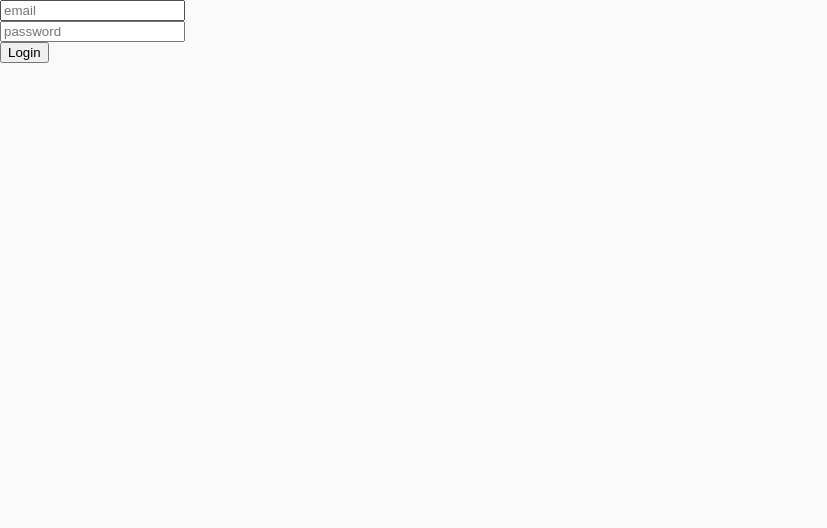
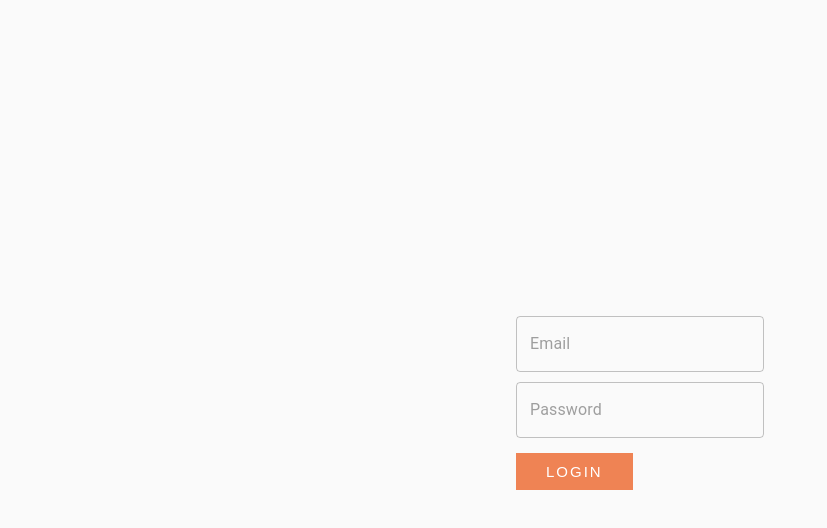
Before and after one commit to elisvcodes/TweTwe, a React (Create React App) app in the folder client/: page /signin in a window 1280 px wide. Shown: the top 528 px of the page, without its empty margins (0-827 px from the left). Built offline with nearby package versions, Linux system fonts and the light colour scheme.

Commit message:
Styled the auth page

```diff
--- a/client/src/components/auth/Auth.js
+++ b/client/src/components/auth/Auth.js
@@ -4,6 +4,37 @@ import { login } from '../../_actions/auth';
 import { signUp } from '../../_actions/user';
 import { useForm } from 'react-hook-form';
 import { useHistory } from 'react-router-dom';
+import { Container, makeStyles, TextField } from '@material-ui/core';
+
+const useStyles = makeStyles({
+  root: {
+    display: 'flex',
+    justifyContent: 'center',
+    alignItems: 'center',
+    width: '100%',
+    minHeight: '100vh',
+  },
+  form: {
+    '& .MuiFormControl-root': {
+      margin: '5px 0',
+    },
+  },
+
+  button: {
+    marginTop: '10px',
+    border: 'none',
+    background: '#ef8354',
+    color: 'white',
+    padding: '10px 30px',
+    fontSize: '15px',
+    letterSpacing: '2px',
+    textTransform: 'uppercase',
+    '&:hover': {
+      background: '#eb5e28',
+      cursor: 'pointer',
+    },
+  },
+});
 
 export default function Auth(props) {
   const dispatch = useDispatch();
@@ -32,42 +63,58 @@ export default function Auth(props) {
     }
   };
 
+  const classes = useStyles();
+
   return (
     <>
-      <form onSubmit={handleSubmit(onSubmit)}>
+      <Container className={classes.root}>
+        <form onSubmit={handleSubmit(onSubmit)} className={classes.form}>
           {isJoin && (
             <div>
-            <input
+              <TextField
                 type="text"
                 name="name"
-              placeholder="full name"
-              ref={register}
+                placeholder="Full Name"
+                inputRef={register}
+                variant="outlined"
               />
             </div>
           )}
           <div>
-          <input type="email" name="email" placeholder="email" ref={register} />
+            <TextField
+              type="email"
+              name="email"
+              placeholder="Email"
+              inputRef={register}
+              variant="outlined"
+            />
           </div>
           <div>
-          <input
+            <TextField
               type="password"
               name="password"
-            placeholder="password"
-            ref={register}
+              placeholder="Password"
+              inputRef={register}
+              variant="outlined"
             />
           </div>
           {isJoin && (
             <div>
-            <input
+              <TextField
                 type="password"
-              name="confirmPassword"
-              placeholder="confirm password"
-              ref={register}
+                name="password"
+                placeholder="Password"
+                inputRef={register}
+                variant="outlined"
               />
             </div>
           )}
-        <button type="submit"> {isJoin ? 'Sign Up' : 'Login'}</button>
+          <button className={classes.button} type="submit">
+            {' '}
+            {isJoin ? 'Sign Up' : 'Login'}
+          </button>
         </form>
+      </Container>
     </>
   );
 }
```
Lines whose indentation alone changed are shown as unchanged.
